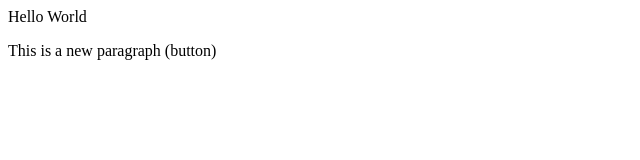
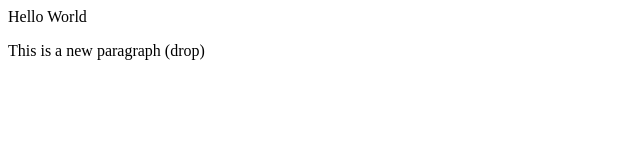
Before and after one commit to Vaibhav-Rathi/Demo, a plain HTML site: page index.html in a window 1280 px wide. Shown: the full height of the page, 0-640 px from the left. Drawn offline with Linux system fonts and the light colour scheme.

Commit message:
Add drop

```diff
--- a/index.html
+++ b/index.html
@@ -1,2 +1,2 @@
 <p> Hello World
-<p>This is a new paragraph (button)</p>
+<p>This is a new paragraph (drop)</p>
```
